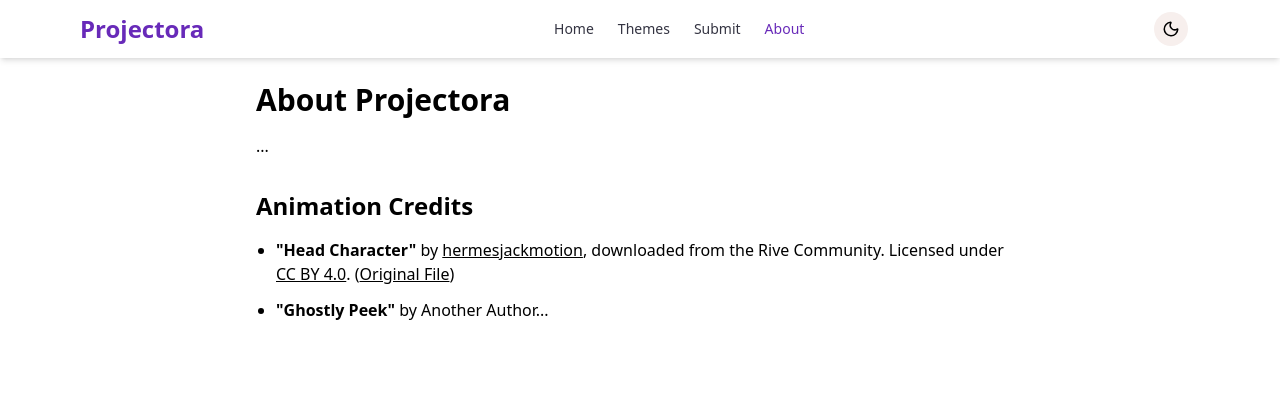
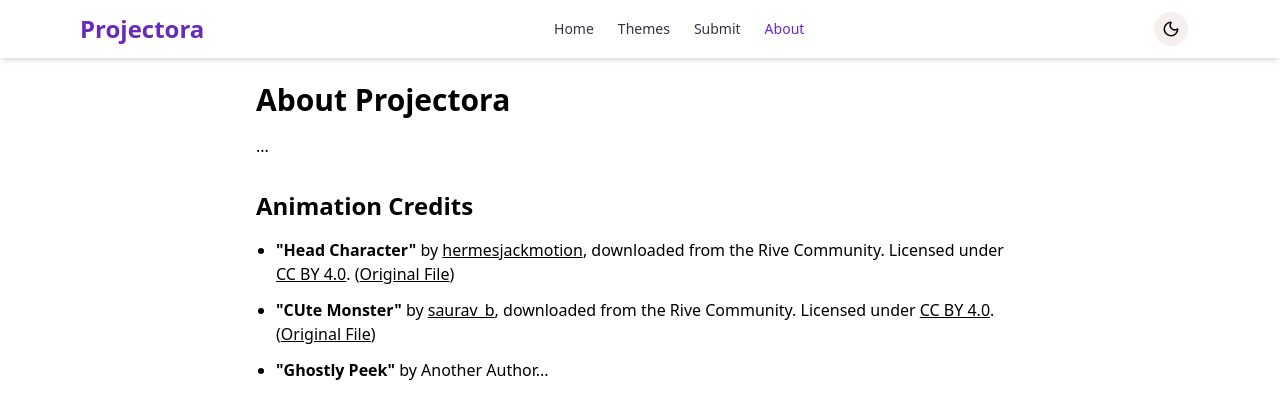
Before and after one commit to tibssy/projectora, a React (Vite) app: page /projectora/about in a window 1280 px wide. Shown: the top 418 px of the page. Built offline with nearby package versions, Linux system fonts and the light colour scheme.

Commit message:
feat: Add more test assets

```diff
--- a/src/pages/About.tsx
+++ b/src/pages/About.tsx
@@ -14,6 +14,11 @@ const About = () => {
           (<a href="https://rive.app/marketplace/9398-17870-mouse-following-head-character/" className="underline">Original File</a>)
         </li>
         <li>
+          <strong>"CUte Monster"</strong> by <a href="https://rive.app/@saurav_b/" className="underline">saurav_b</a>,
+          downloaded from the Rive Community. Licensed under <a href="https://creativecommons.org/licenses/by/4.0/" className="underline">CC BY 4.0</a>.
+          (<a href="https://rive.app/marketplace/12726-24108-cute-monster/" className="underline">Original File</a>)
+        </li>
+        <li>
           <strong>"Ghostly Peek"</strong> by Another Author...
         </li>
         {/* Add one for each community animation you use */}
--- a/src/pages/AnimationViewer.tsx
+++ b/src/pages/AnimationViewer.tsx
@@ -15,9 +15,9 @@ const animations = [
   },
   {
     id: 2,
-    title: 'Ghostly Peek',
+    title: 'CUte Monster',
     theme: 'Halloween',
-    riveUrl: 'ghostly_peek.riv',
+    riveUrl: 'https://res.cloudinary.com/dls8hlthp/raw/upload/v1760489767/monster_jump_test_y6thvr.riv',
     likes: 980,
     views: 18200,
   },
--- a/src/pages/Home.tsx
+++ b/src/pages/Home.tsx
@@ -13,9 +13,9 @@ const animations = [
   },
   {
     id: 2,
-    title: "Ghostly Peek",
+    title: "CUte Monster",
     theme: "Halloween",
-    thumbnailUrl: "https://placehold.co/600x400/8be9fd/FFFFFF?text=👻", // Placeholder image
+    thumbnailUrl: "https://res.cloudinary.com/dls8hlthp/image/upload/v1760489750/swappy-20251015_015304_visbfq.png", // Placeholder image
     likes: 980,
     views: 18200,
   },
```
